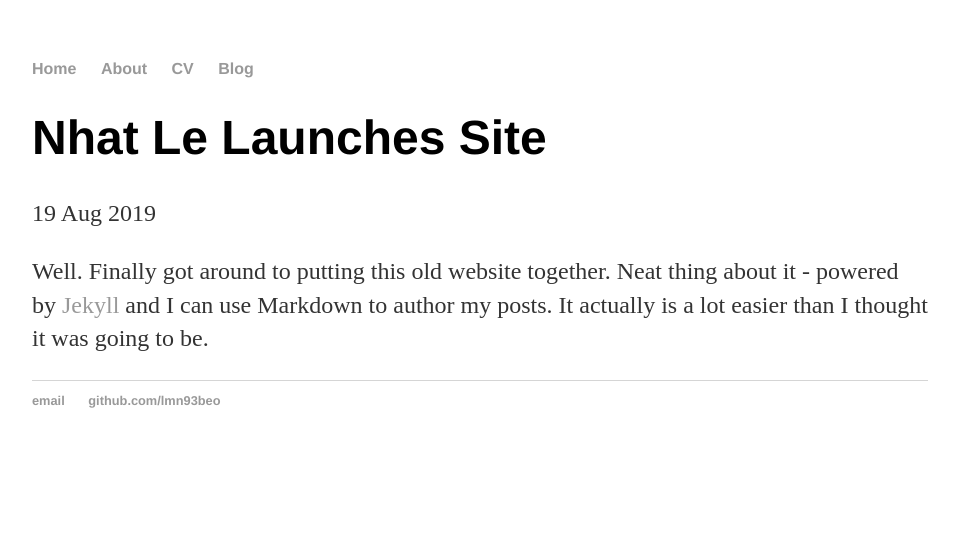
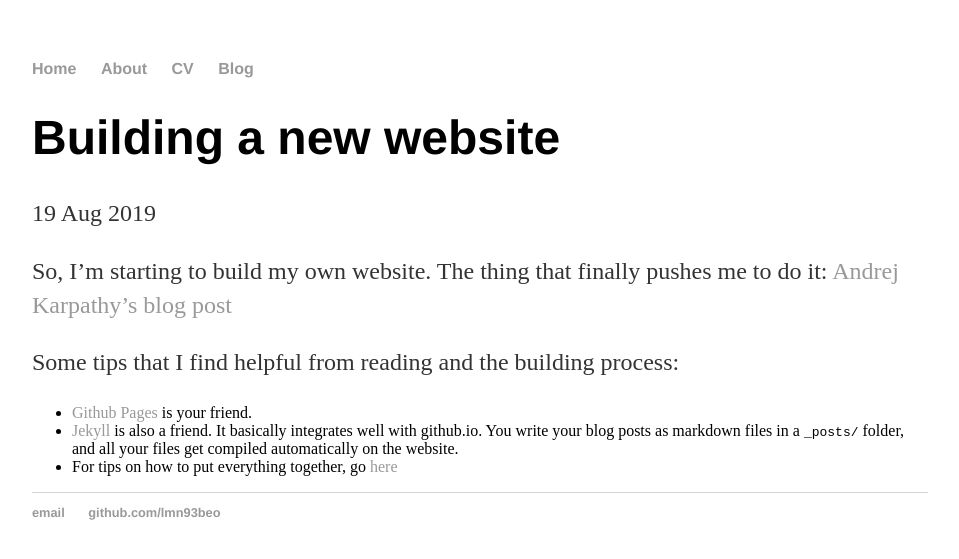
Before and after one commit to nhat-le/nhat-le.github.io, a Jekyll site: the page built from _posts/2019-08-19-nhat-le-site-launched.md, in a window 1280 px wide. Shown: the top 559 px of the page, without its empty margins (160-1119 px from the left). Built offline with Jekyll 4.4.1, drawn with Linux system fonts in a browser that asks for light colours.

Commit message:
Updated site launch post

```diff
--- a/_posts/2019-08-19-nhat-le-site-launched.md
+++ b/_posts/2019-08-19-nhat-le-site-launched.md
@@ -1,7 +1,12 @@
 ---
 layout: post
-title: "Nhat Le Launches Site"
+title: "Building a new website"
 date: 2019-08-19
 ---
 
-Well. Finally got around to putting this old website together. Neat thing about it - powered by [Jekyll](http://jekyllrb.com) and I can use Markdown to author my posts. It actually is a lot easier than I thought it was going to be.
+So, I'm starting to build my own website. The thing that finally pushes me to do it: [Andrej Karpathy's blog post](http://karpathy.github.io/2014/07/01/switching-to-jekyll/)
+
+Some tips that I find helpful from reading and the building process:
+* [Github Pages](https://pages.github.com/) is your friend.
+* [Jekyll](https://jekyllrb.com/) is also a friend. It basically integrates well with github.io. You write your blog posts as markdown files in a `_posts/` folder, and all your files get compiled automatically on the website.
+* For tips on how to put everything together, go [here](http://jmcglone.com/guides/github-pages/)
```
